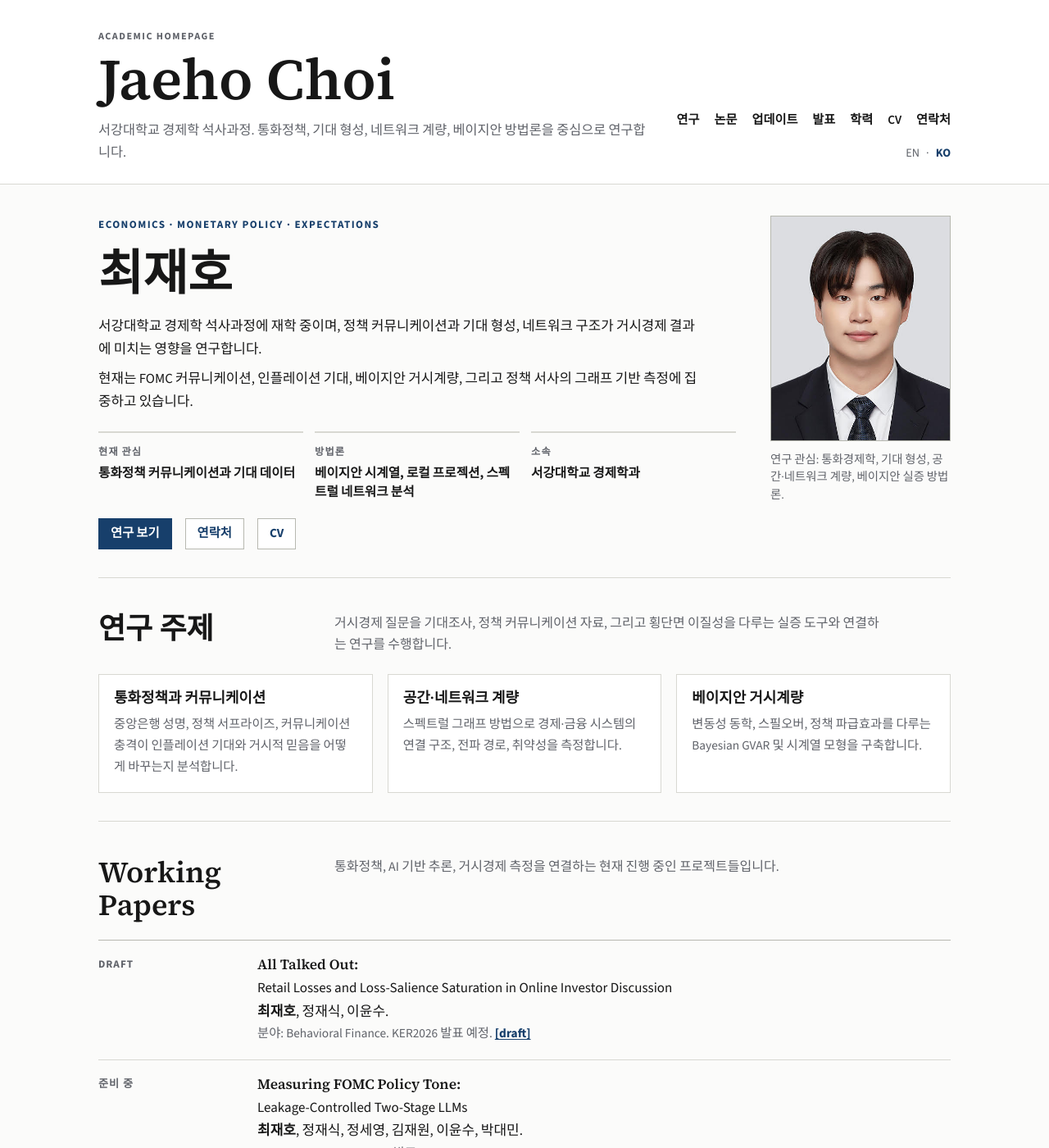
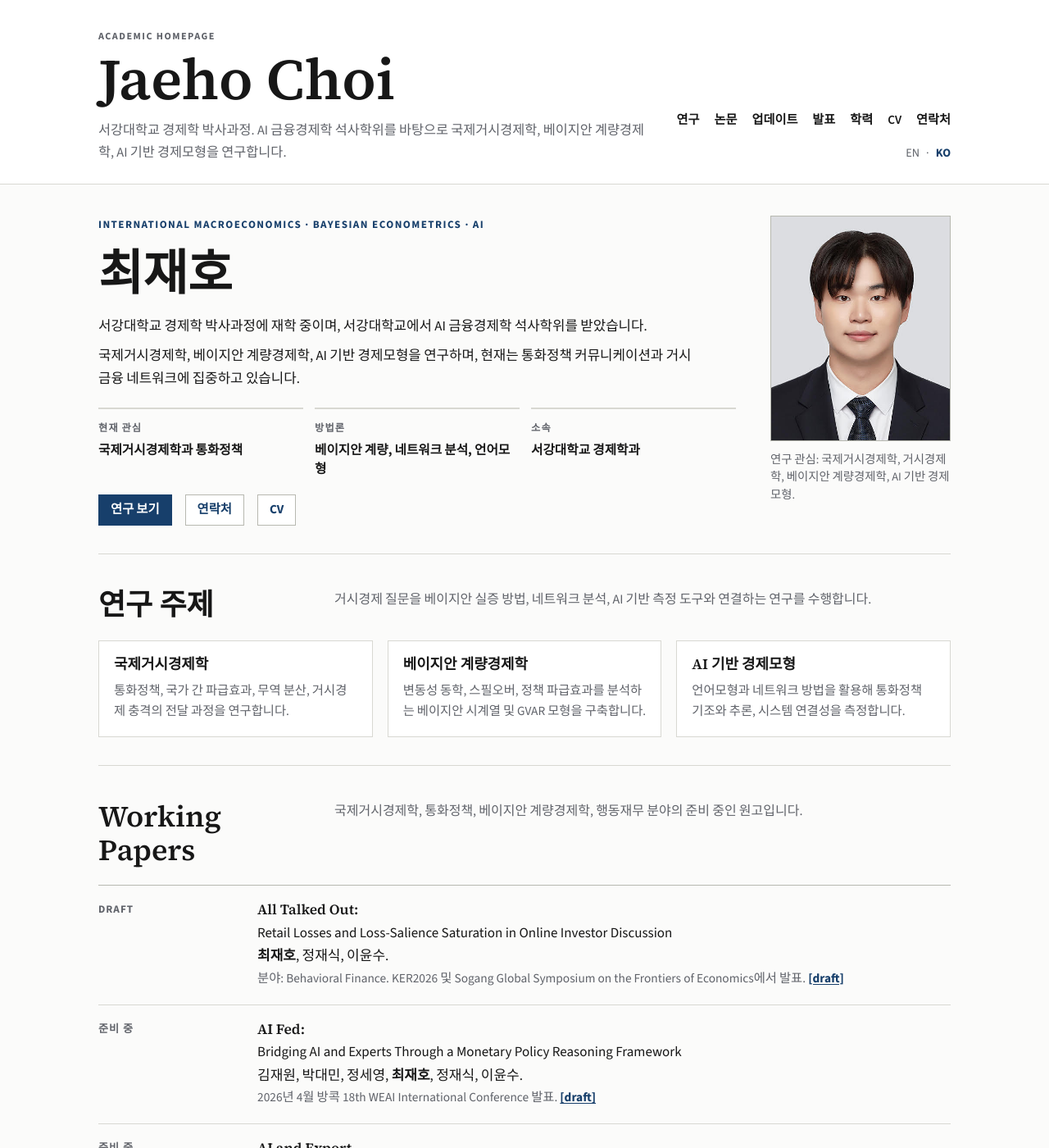
Before and after one commit to nachoidot/Homepage, a Jekyll site: the page built from ko/index.md, in a window 1280 px wide and 1400 px high. Shown: the whole window at 82% size. Built offline with Jekyll 4.4.1, drawn with Linux system fonts in a browser that asks for light colours; some of the changed text lies outside the part shown.

```diff
--- a/_config.yml
+++ b/_config.yml
@@ -1,5 +1,5 @@
 title: Jaeho Choi
-description: PhD-oriented academic homepage
+description: Jaeho Choi, Ph.D. student in Economics at Sogang University
 baseurl: "/Homepage"
 url: "https://nachoidot.github.io"
 markdown: kramdown
--- a/_layouts/default.html
+++ b/_layouts/default.html
@@ -25,9 +25,9 @@
             <div class="name">{{ site.title }}</div>
             <div class="tagline">
               {% if page.lang == "ko" %}
-              서강대학교 경제학 석사과정. 통화정책, 기대 형성, 네트워크 계량, 베이지안 방법론을 중심으로 연구합니다.
+              서강대학교 경제학 박사과정. AI 금융경제학 석사학위를 바탕으로 국제거시경제학, 베이지안 계량경제학, AI 기반 경제모형을 연구합니다.
               {% else %}
-              M.S. student in Economics at Sogang University, with research interests in monetary policy, expectation formation, network econometrics, and Bayesian methods.
+              Ph.D. student in Economics at Sogang University, with an M.A. in AI Financial Economics and research interests in international macroeconomics, Bayesian econometrics, and AI-driven economic modeling.
               {% endif %}
             </div>
           </div>
--- a/ko/index.md
+++ b/ko/index.md
@@ -7,20 +7,20 @@ permalink: /ko/
 
 <section class="hero hero-grid">
   <div class="hero-copy">
-    <div class="hero-kicker">Economics · Monetary Policy · Expectations</div>
+    <div class="hero-kicker">International Macroeconomics · Bayesian Econometrics · AI</div>
     <h1>최재호</h1>
     <div class="hero-intro">
-      <p>서강대학교 경제학 석사과정에 재학 중이며, 정책 커뮤니케이션과 기대 형성, 네트워크 구조가 거시경제 결과에 미치는 영향을 연구합니다.</p>
-      <p>현재는 FOMC 커뮤니케이션, 인플레이션 기대, 베이지안 거시계량, 그리고 정책 서사의 그래프 기반 측정에 집중하고 있습니다.</p>
+      <p>서강대학교 경제학 박사과정에 재학 중이며, 서강대학교에서 AI 금융경제학 석사학위를 받았습니다.</p>
+      <p>국제거시경제학, 베이지안 계량경제학, AI 기반 경제모형을 연구하며, 현재는 통화정책 커뮤니케이션과 거시금융 네트워크에 집중하고 있습니다.</p>
     </div>
     <div class="hero-highlights">
       <div class="highlight">
         <span class="highlight-label">현재 관심</span>
-        <strong>통화정책 커뮤니케이션과 기대 데이터</strong>
+        <strong>국제거시경제학과 통화정책</strong>
       </div>
       <div class="highlight">
         <span class="highlight-label">방법론</span>
-        <strong>베이지안 시계열, 로컬 프로젝션, 스펙트럴 네트워크 분석</strong>
+        <strong>베이지안 계량, 네트워크 분석, 언어모형</strong>
       </div>
       <div class="highlight">
         <span class="highlight-label">소속</span>
@@ -38,7 +38,7 @@ permalink: /ko/
       <img class="profile-photo" src="{{ site.baseurl }}/assets/images/profile.jpg" alt="최재호 프로필 사진">
     </div>
     <div class="profile-note">
-      연구 관심: 통화경제학, 기대 형성, 공간·네트워크 계량, 베이지안 실증 방법론.
+      연구 관심: 국제거시경제학, 거시경제학, 베이지안 계량경제학, AI 기반 경제모형.
     </div>
   </aside>
 </section>
@@ -47,20 +47,20 @@ permalink: /ko/
   <div class="section-shell">
     <div class="section-heading">
       <h2>연구 주제</h2>
-      <p>거시경제 질문을 기대조사, 정책 커뮤니케이션 자료, 그리고 횡단면 이질성을 다루는 실증 도구와 연결하는 연구를 수행합니다.</p>
+      <p>거시경제 질문을 베이지안 실증 방법, 네트워크 분석, AI 기반 측정 도구와 연결하는 연구를 수행합니다.</p>
     </div>
     <div class="cards">
       <div class="card">
-        <h3>통화정책과 커뮤니케이션</h3>
-        <div class="meta">중앙은행 성명, 정책 서프라이즈, 커뮤니케이션 충격이 인플레이션 기대와 거시적 믿음을 어떻게 바꾸는지 분석합니다.</div>
+        <h3>국제거시경제학</h3>
+        <div class="meta">통화정책, 국가 간 파급효과, 무역 분산, 거시경제 충격의 전달 과정을 연구합니다.</div>
       </div>
       <div class="card">
-        <h3>공간·네트워크 계량</h3>
-        <div class="meta">스펙트럴 그래프 방법으로 경제·금융 시스템의 연결 구조, 전파 경로, 취약성을 측정합니다.</div>
+        <h3>베이지안 계량경제학</h3>
+        <div class="meta">변동성 동학, 스필오버, 정책 파급효과를 분석하는 베이지안 시계열 및 GVAR 모형을 구축합니다.</div>
       </div>
       <div class="card">
-        <h3>베이지안 거시계량</h3>
-        <div class="meta">변동성 동학, 스필오버, 정책 파급효과를 다루는 Bayesian GVAR 및 시계열 모형을 구축합니다.</div>
+        <h3>AI 기반 경제모형</h3>
+        <div class="meta">언어모형과 네트워크 방법을 활용해 통화정책 기조와 추론, 시스템 연결성을 측정합니다.</div>
       </div>
     </div>
   </div>
@@ -70,7 +70,7 @@ permalink: /ko/
   <div class="section-shell">
     <div class="section-heading">
       <h2>Working Papers</h2>
-      <p>통화정책, AI 기반 추론, 거시경제 측정을 연결하는 현재 진행 중인 프로젝트들입니다.</p>
+      <p>국제거시경제학, 통화정책, 베이지안 계량경제학, 행동재무 분야의 준비 중인 원고입니다.</p>
     </div>
     <div class="timeline">
       <div class="timeline-item">
@@ -79,16 +79,24 @@ permalink: /ko/
           <strong>All Talked Out:</strong>
           <div>Retail Losses and Loss-Salience Saturation in Online Investor Discussion</div>
           <div><strong>최재호</strong>, 정재식, 이윤수.</div>
-          <div class="meta">분야: Behavioral Finance. KER2026 발표 예정. <a href="{{ site.baseurl }}/all_talked_out_retail_losses_loss_salience_saturation.pdf">[draft]</a></div>
+          <div class="meta">분야: Behavioral Finance. KER2026 및 Sogang Global Symposium on the Frontiers of Economics에서 발표. <a href="{{ site.baseurl }}/all_talked_out_retail_losses_loss_salience_saturation.pdf">[draft]</a></div>
         </div>
       </div>
       <div class="timeline-item">
         <div class="timeline-date">준비 중</div>
         <div class="timeline-body">
-          <strong>Measuring FOMC Policy Tone:</strong>
-          <div>Leakage-Controlled Two-Stage LLMs</div>
-          <div><strong>최재호</strong>, 정재식, 정세영, 김재원, 이윤수, 박대민.</div>
-          <div class="meta">Note: WEAI 2026 Bangkok 발표. <a href="{{ site.baseurl }}/measuring_fomc_policy_tone_two_stage_llms.pdf">[draft]</a></div>
+          <strong>AI Fed:</strong>
+          <div>Bridging AI and Experts Through a Monetary Policy Reasoning Framework</div>
+          <div>김재원, 박대민, 정세영, <strong>최재호</strong>, 정재식, 이윤수.</div>
+          <div class="meta">2026년 4월 방콕 18th WEAI International Conference 발표. <a href="{{ site.baseurl }}/measuring_fomc_policy_tone_two_stage_llms.pdf">[draft]</a></div>
+        </div>
+      </div>
+      <div class="timeline-item">
+        <div class="timeline-date">준비 중</div>
+        <div class="timeline-body">
+          <strong>AI and Export</strong>
+          <div><strong>최재호</strong>, 우수경.</div>
+          <div class="meta">원고 작성 중.</div>
         </div>
       </div>
       <div class="timeline-item">
@@ -96,24 +104,7 @@ permalink: /ko/
         <div class="timeline-body">
           <strong>Bayesian GVAR with COVID-19 Time-Varying Volatility and Spillovers</strong>
           <div><strong>최재호</strong>, 김재호.</div>
-          <div class="meta">Note: 원고 작성 중.</div>
-        </div>
-      </div>
-      <div class="timeline-item">
-        <div class="timeline-date">준비 중</div>
-        <div class="timeline-body">
-          <strong>Reading the Fed Through Preferences:</strong>
-          <div>Recovering Latent Policy Utilities from Central Bank Communication with Preference-Trained Language Models</div>
-          <div><strong>최재호</strong>, 정세영, 정재식, 이윤수.</div>
-          <div class="meta">Note: 원고 작성 중.</div>
-        </div>
-      </div>
-      <div class="timeline-item">
-        <div class="timeline-date">준비 중</div>
-        <div class="timeline-body">
-          <strong>Does FOMC Tone Really Matter? Statistical Evidence from Spectral Graph Network Analysis</strong>
-          <div>정재식, 정세영, <strong>최재호</strong>, 김재원, 이윤수.</div>
-          <div class="meta">Note: 원고 작성 중.</div>
+          <div class="meta">원고 작성 중.</div>
         </div>
       </div>
     </div>
@@ -128,10 +119,17 @@ permalink: /ko/
     </div>
     <div class="timeline">
       <div class="timeline-item">
-        <div class="timeline-date">2026</div>
+        <div class="timeline-date">2026년 8월</div>
         <div class="timeline-body">
-          <strong>KER2026 발표 예정</strong>
-          <div class="meta"><em>All Talked Out: Retail Losses and Loss-Salience Saturation in Online Investor Discussion</em> 발표 예정.</div>
+          <strong>Sogang Global Symposium 발표</strong>
+          <div class="meta">Sogang Global Symposium on the Frontiers of Economics에서 <em>All Talked Out: Retail Losses and Loss-Salience Saturation in Online Investor Discussion</em> 발표.</div>
+        </div>
+      </div>
+      <div class="timeline-item">
+        <div class="timeline-date">2026년 6월</div>
+        <div class="timeline-body">
+          <strong>Korean Economics Review International Conference</strong>
+          <div class="meta">제주에서 <em>All Talked Out: Retail Losses and Loss-Salience Saturation in Online Investor Discussion</em> 발표.</div>
         </div>
       </div>
       <div class="timeline-item">
@@ -153,19 +151,27 @@ permalink: /ko/
     </div>
     <div class="timeline">
       <div class="timeline-item">
-        <div class="timeline-date">2026</div>
+        <div class="timeline-date">2026년 8월</div>
         <div class="timeline-body">
-          <strong>KER2026</strong>
-          <div>발표 예정.</div>
-          <div class="meta"><em>All Talked Out: Retail Losses and Loss-Salience Saturation in Online Investor Discussion</em> 발표 예정.</div>
+          <strong>Sogang Global Symposium on the Frontiers of Economics</strong>
+          <div>발표자.</div>
+          <div class="meta"><em>All Talked Out: Retail Losses and Loss-Salience Saturation in Online Investor Discussion</em> 발표.</div>
         </div>
       </div>
       <div class="timeline-item">
-        <div class="timeline-date">2026</div>
+        <div class="timeline-date">2026년 6월</div>
+        <div class="timeline-body">
+          <strong>Korean Economics Review International Conference</strong>
+          <div>발표자, 제주.</div>
+          <div class="meta"><em>All Talked Out: Retail Losses and Loss-Salience Saturation in Online Investor Discussion</em> 발표.</div>
+        </div>
+      </div>
+      <div class="timeline-item">
+        <div class="timeline-date">2026년 4월</div>
         <div class="timeline-body">
           <strong>18th WEAI International Conference</strong>
           <div>발표자, 방콕.</div>
-          <div class="meta"><em>Measuring FOMC Policy Tone: Leakage-Controlled Two-Stage LLMs</em> 발표.</div>
+          <div class="meta"><em>AI Fed: Bridging AI and Experts Through a Monetary Policy Reasoning Framework</em> 발표.</div>
         </div>
       </div>
     </div>
@@ -183,7 +189,14 @@ permalink: /ko/
         <div class="timeline-date">2024 - 현재</div>
         <div class="timeline-body">
           <strong>서강대학교, 서울</strong>
-          <div>경제학 석사과정.</div>
+          <div>경제학 박사과정.</div>
+        </div>
+      </div>
+      <div class="timeline-item">
+        <div class="timeline-date">2024 - 2026년 8월</div>
+        <div class="timeline-body">
+          <strong>서강대학교, 서울</strong>
+          <div>AI 금융경제학 석사.</div>
         </div>
       </div>
       <div class="timeline-item">
@@ -205,7 +218,7 @@ permalink: /ko/
       <p>지원, 발표, 연구 교류를 위한 이력서 자료입니다.</p>
     </div>
     <div class="card">
-      <div class="meta" style="margin-bottom: 12px;">최종 수정: 2026년 2월</div>
+      <div class="meta" style="margin-bottom: 12px;">최종 수정: 2026년 8월</div>
       <div class="cta-row">
         <a class="primary" href="{{ site.baseurl }}/cv.pdf">PDF</a>
       </div>
```
Also changed, not shown: other parts of _layouts/default.html (+1 -1 lines), index.md (+61 -48 lines), 1 other file.
